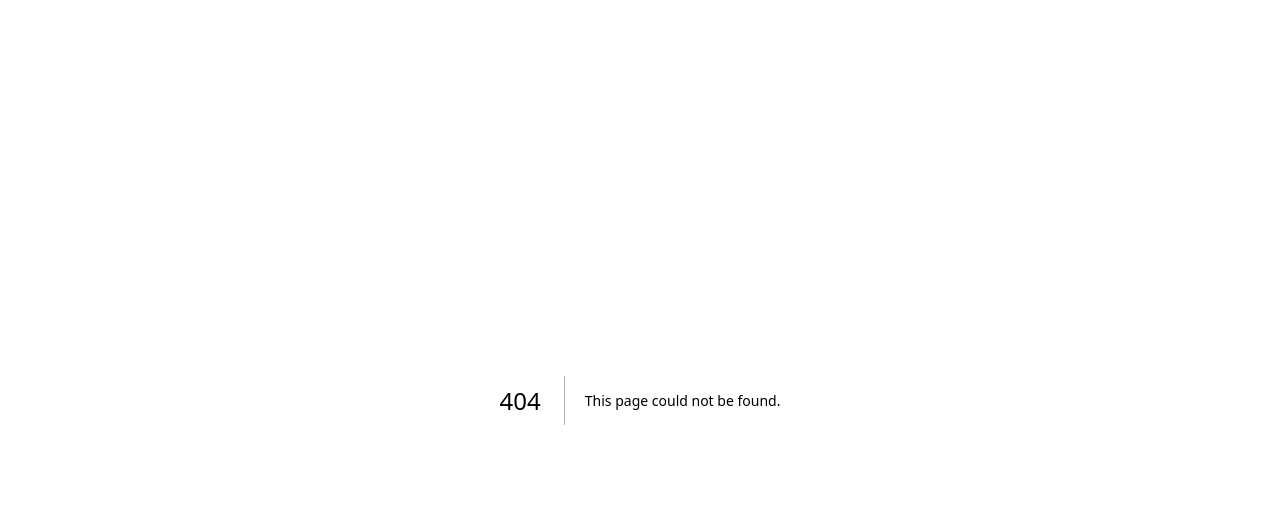
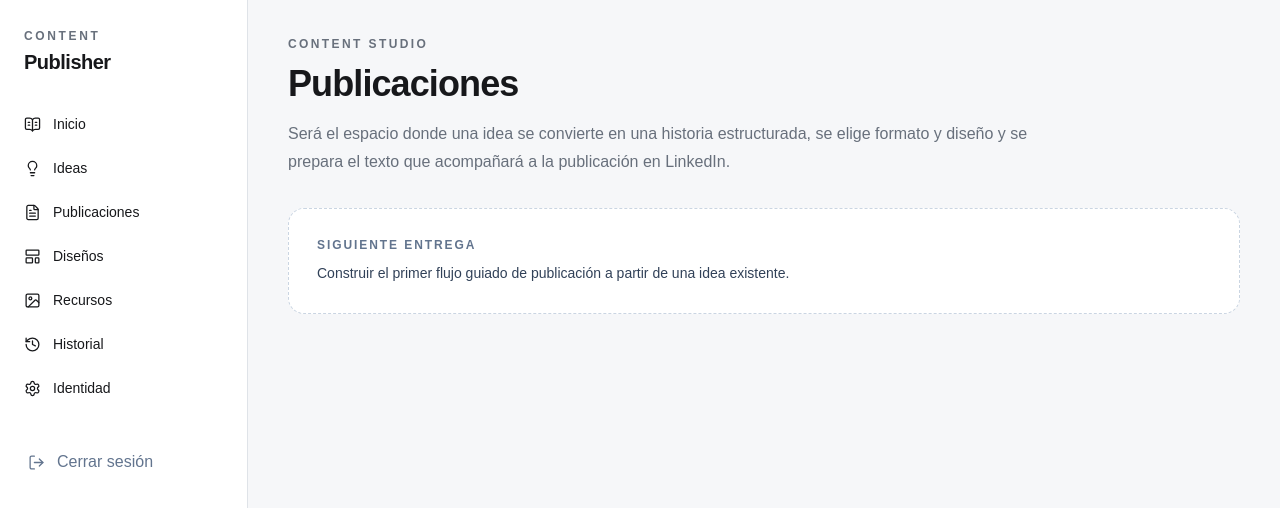
Before and after one commit to rubensv74/content_publisher, a Next.js app: page /publications in a window 1280 px wide. Before the commit this address had no page. Shown: the top 508 px of the page. Built offline with nearby package versions, Linux system fonts and the light colour scheme.

Commit message:
feat: add publications workspace route

```diff
--- /dev/null
+++ b/src/app/(workspace)/publications/page.tsx
@@ -0,0 +1,12 @@
+import { SectionPlaceholder } from "@/components/application/section-placeholder";
+
+export default function PublicationsPage() {
+  return (
+    <SectionPlaceholder
+      eyebrow="Content Studio"
+      title="Publicaciones"
+      description="Será el espacio donde una idea se convierte en una historia estructurada, se elige formato y diseño y se prepara el texto que acompañará a la publicación en LinkedIn."
+      next="Construir el primer flujo guiado de publicación a partir de una idea existente."
+    />
+  );
+}
```
